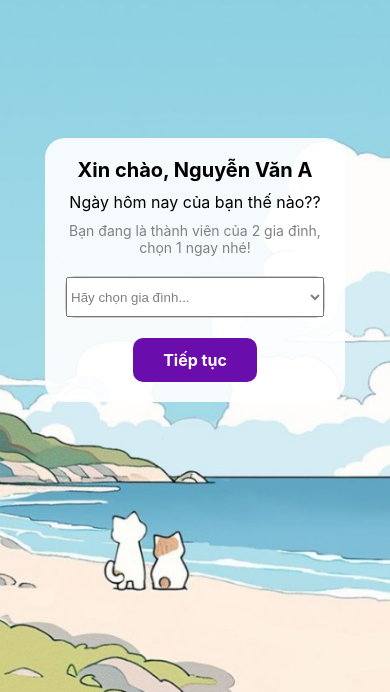
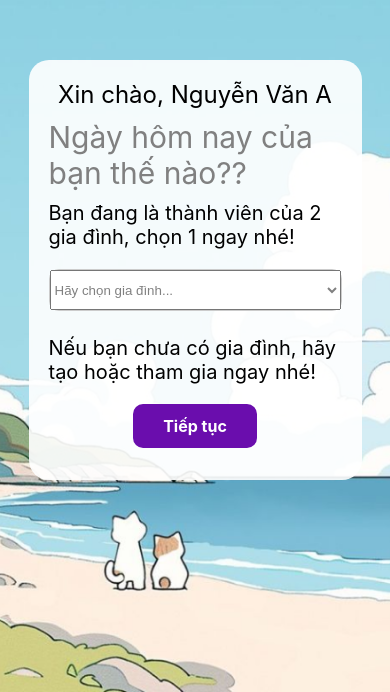
Before and after one commit to FamilyFriendlyOrganization/FamilyApp_FrontEnd_Mobile, a React Native app: screen /SelectFamily in a window 390 px wide. Shown: the part 152-844 px from the top of the page. Built offline with nearby package versions, Linux system fonts and the light colour scheme.

Commit message:
Page select

```diff
--- a/Component/Family/SelectFamily.jsx
+++ b/Component/Family/SelectFamily.jsx
@@ -46,6 +46,9 @@ const SelectFamily = () => {
             <Picker.Item label="Gia đình 2" value="family2" />
           </Picker>
         </View>
+        <Text style={styles.infoText}>
+          Nếu bạn chưa có gia đình, hãy tạo hoặc tham gia ngay nhé!
+        </Text>
 
         {/* Continue Button */}
         <TouchableOpacity style={styles.continueButton}>
@@ -71,27 +74,29 @@ const styles = StyleSheet.create({
     resizeMode: "cover",
   },
   overlayBox: {
-    width: 300,
+    width: 333,
+    height: 420,
     padding: 20,
     backgroundColor: "rgba(255, 255, 255, 0.9)",
     borderRadius: 20,
     alignItems: "center",
   },
   greeting: {
-    fontSize: 20,
-    fontWeight: "bold",
+    fontSize: 24,
+    fontWeight: "semibold",
     marginBottom: 10,
     color: "black",
   },
   question: {
-    fontSize: 16,
-    color: "black",
+    fontSize: 30,
+    fontStyle: "normal",
+    color: "gray",
     marginBottom: 10,
   },
   infoText: {
-    fontSize: 14,
-    color: "gray",
-    textAlign: "center",
+    fontSize: 20,
+    color: "black",
+    textAlign: "left",
     marginBottom: 20,
   },
   pickerContainer: {
@@ -99,7 +104,7 @@ const styles = StyleSheet.create({
     borderColor: "#ccc",
     borderRadius: 10,
     width: "100%",
-    marginBottom: 20,
+    marginBottom: 25,
   },
   picker: {
     height: 40,
```
